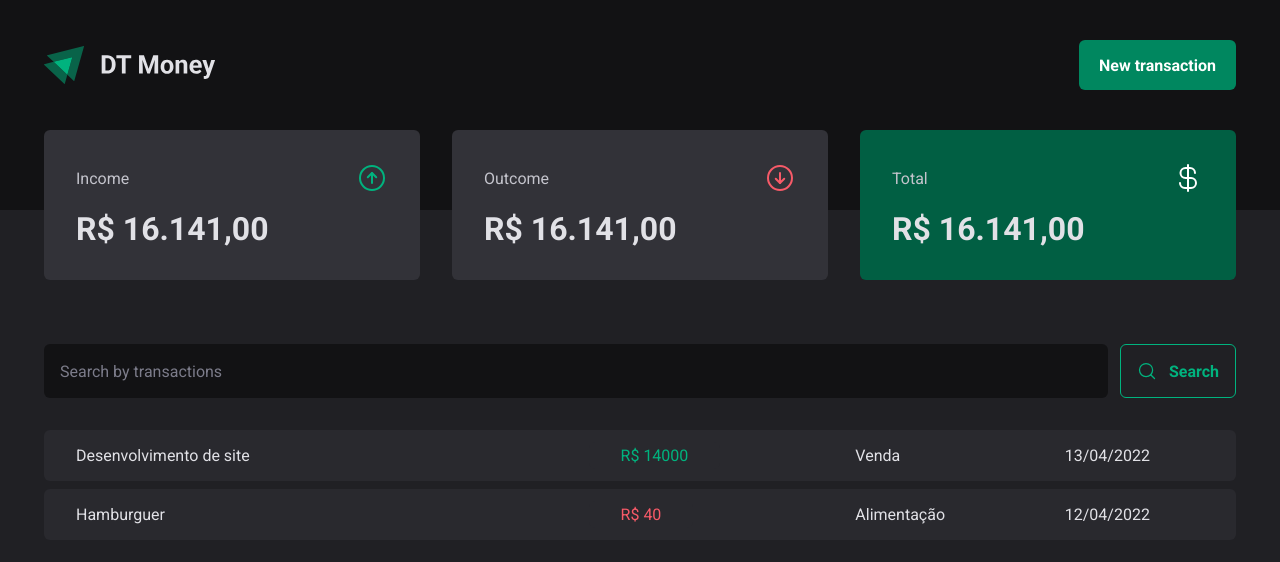
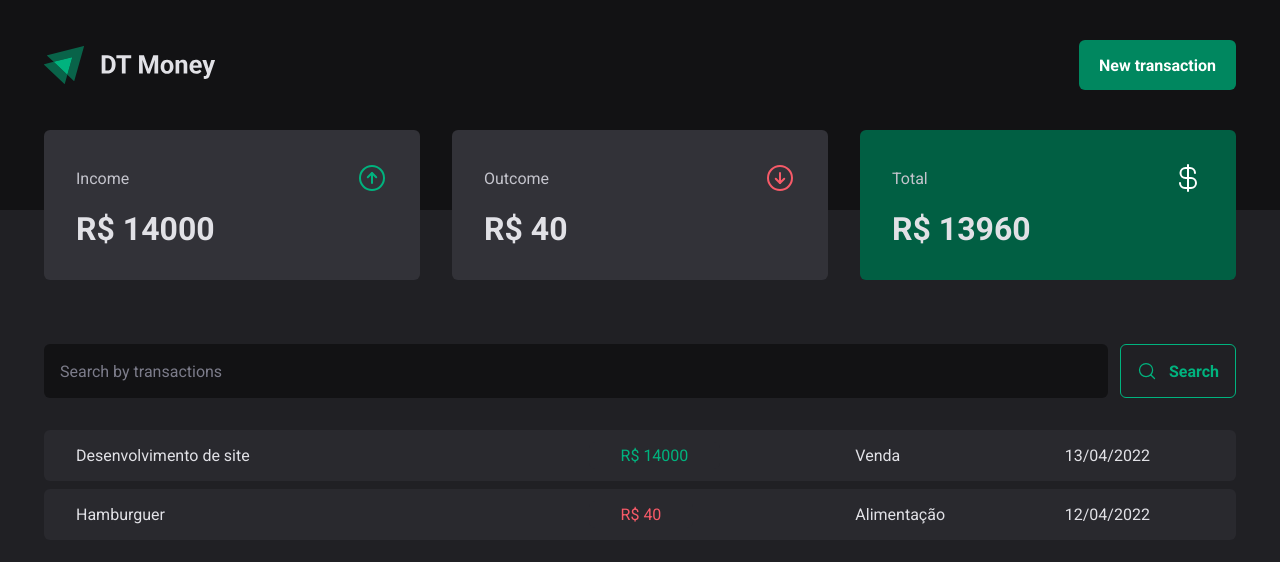
Before and after one commit to BrunoFay/DT-money, a React (Vite) app: page / in a window 1280 px wide. Shown: the top 562 px of the page. Built offline with nearby package versions, Linux system fonts and the light colour scheme; data requests are answered from the project's data file.

Commit message:
NEW add summary values

```diff
--- a/src/components/Summary/index.tsx
+++ b/src/components/Summary/index.tsx
@@ -1,30 +1,43 @@
-import React from 'react'
+import React, { useContext } from 'react'
 import { SummaryCard, SummaryContainer } from './styles'
-import {ArrowCircleUp,ArrowCircleDown,CurrencyDollar} from 'phosphor-react'
+import { ArrowCircleUp, ArrowCircleDown, CurrencyDollar } from 'phosphor-react'
+import { transactionContext } from '../../context/Transactions'
 
 export default function Summary() {
+  const { transactions } = useContext(transactionContext)
+  const summaryValues = transactions.reduce((acc, curr) => {
+    if (curr.type === 'income') {
+      acc.income += curr.price
+      acc.total += curr.price
+    }
+    else {
+      acc.outcome += curr.price
+      acc.total -= curr.price
+    }
+    return acc
+  }, { income: 0, outcome: 0, total: 0 })
   return (
     <SummaryContainer>
       <SummaryCard>
         <header>
           <span>Income</span>
-          <ArrowCircleUp size={32} color={'#00B37E'}/>
+          <ArrowCircleUp size={32} color={'#00B37E'} />
         </header>
-        <strong>R$ 16.141,00</strong>
+        <strong>R$ {summaryValues.income}</strong>
       </SummaryCard>
       <SummaryCard>
         <header>
           <span>Outcome</span>
-          <ArrowCircleDown size={32} color={'#F75A68'}/>
+          <ArrowCircleDown size={32} color={'#F75A68'} />
         </header>
-        <strong>R$ 16.141,00</strong>
+        <strong>R$ {summaryValues.outcome}</strong>
       </SummaryCard>
       <SummaryCard variant='green'>
         <header>
           <span>Total</span>
-          <CurrencyDollar size={32} color={'white'}/>
+          <CurrencyDollar size={32} color={'white'} />
         </header>
-        <strong>R$ 16.141,00</strong>
+        <strong>R$ {summaryValues.total}</strong>
       </SummaryCard>
     </SummaryContainer>
   )
```
